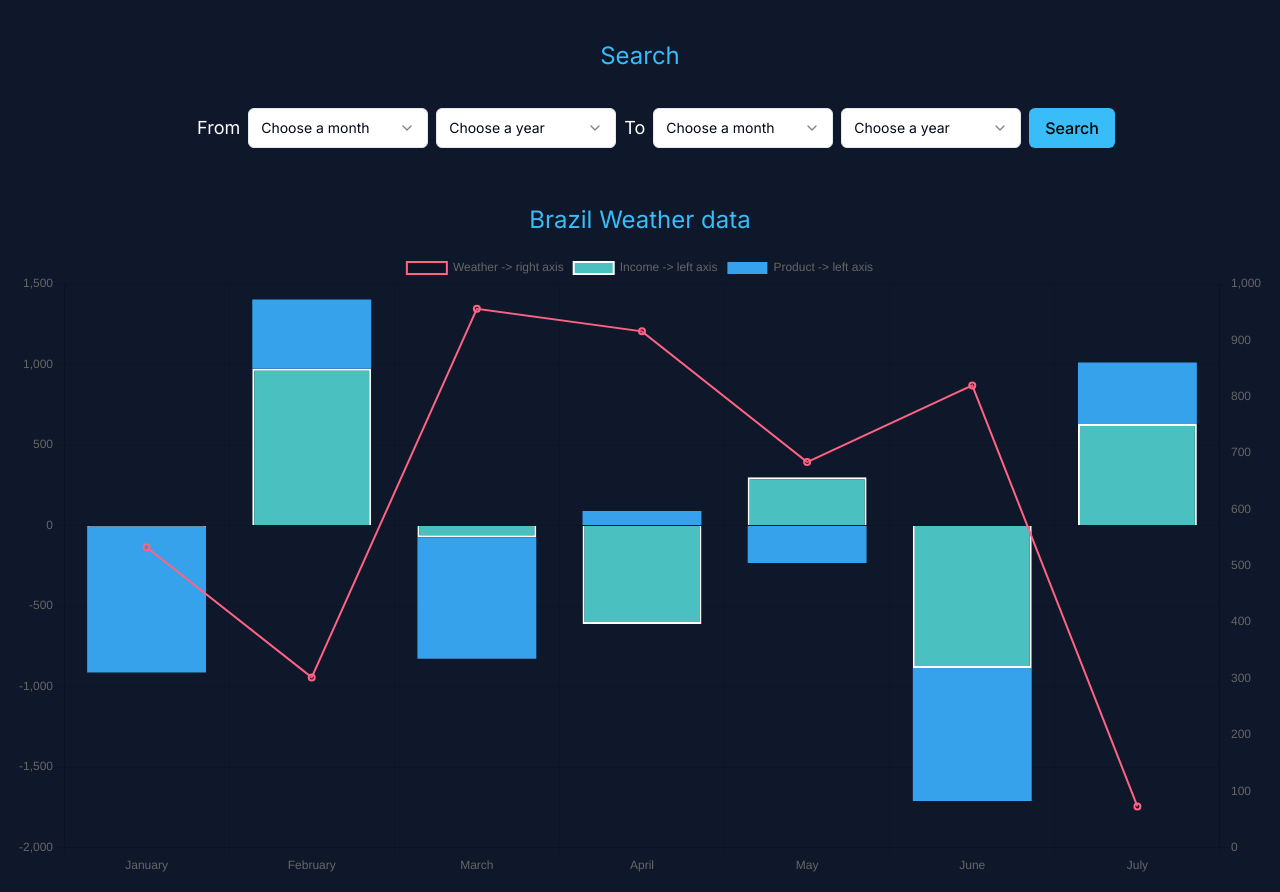
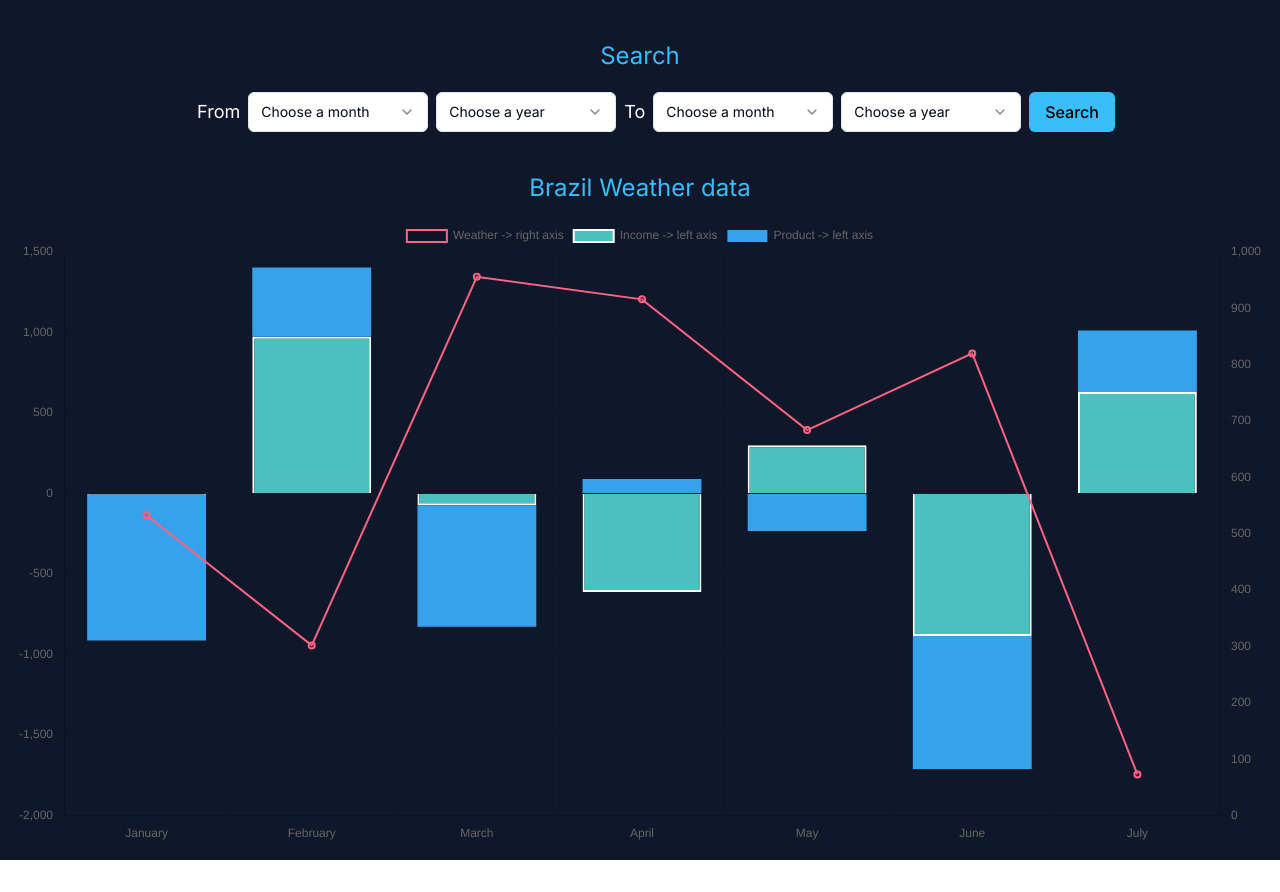
Before and after one commit to AlexanderNorup/Semesterproject-7, a Next.js app in the folder brazil/: page / in a window 1280 px wide. After the commit the page ends 860 px from the top, so only its background shows below. Built offline with nearby package versions, Linux system fonts and the light colour scheme.

Commit message:
Update SelectBar.tsx

```diff
--- a/brazil/components/SelectBar.tsx
+++ b/brazil/components/SelectBar.tsx
@@ -5,7 +5,7 @@ import { Button } from "./ui/button";
 
 const SelectBar = () => {
   return (
-    <div className="grid grid-flow-col gap-2 items-center justify-center w-full m-4">
+    <div className="grid grid-flow-col gap-2 items-center justify-center w-full mx-4">
       <h2 className="text-white text-lg">From</h2>
       <SelectMonth />
       <SelectYear />
```
